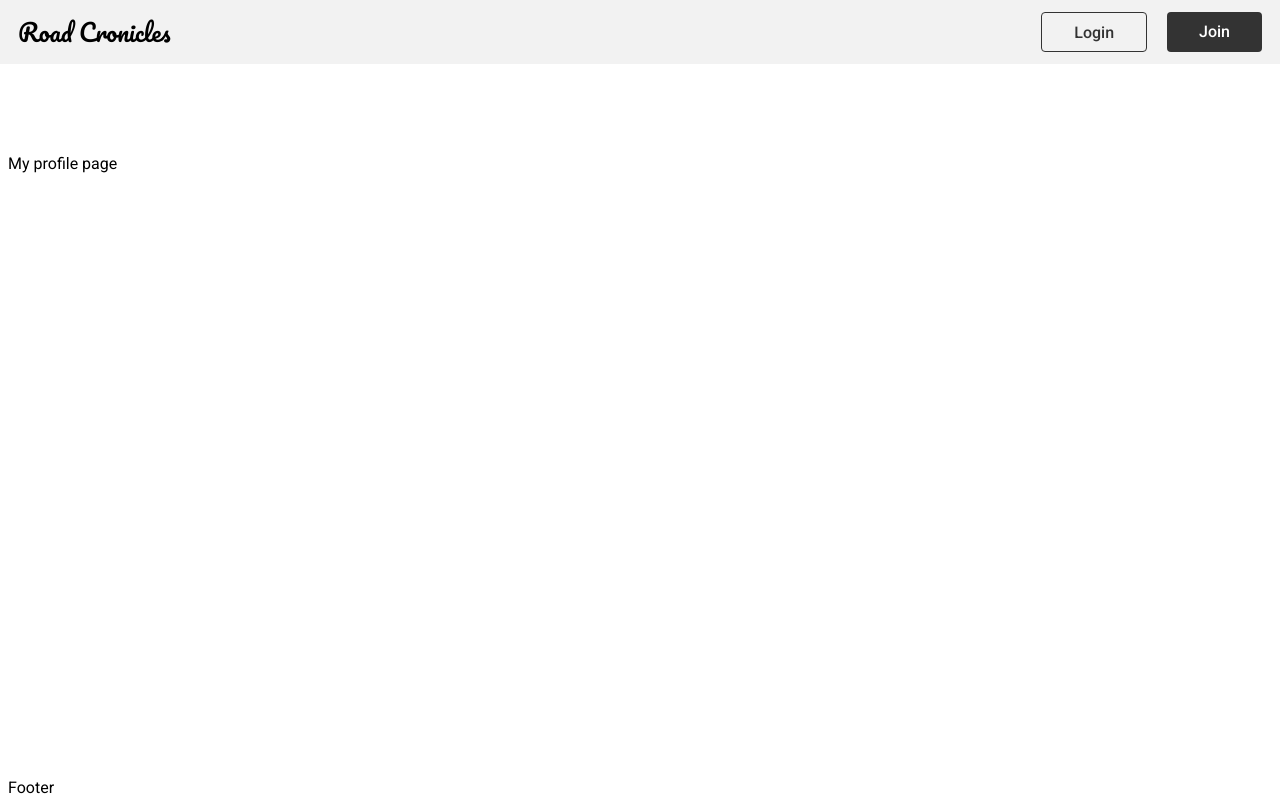
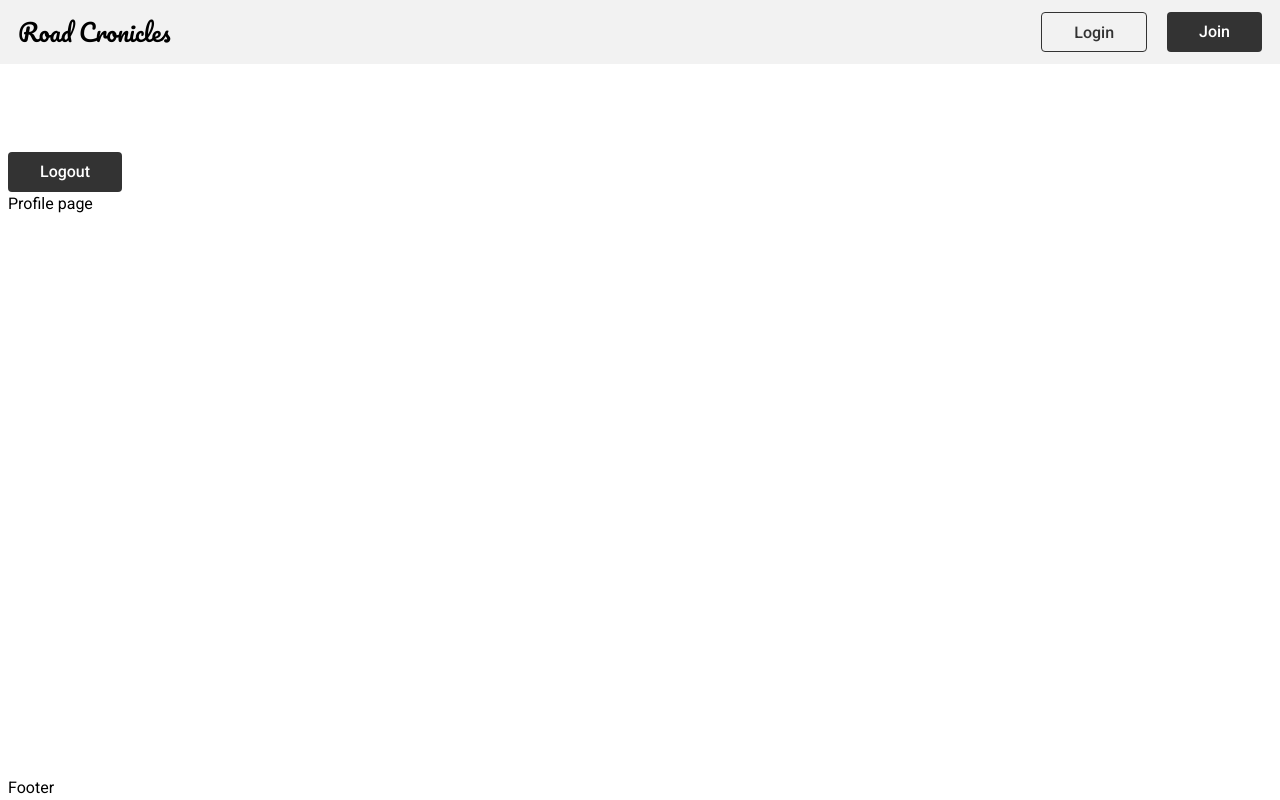
Before and after one commit to Griunvald/travel_app_client, a React (Vite) app in the folder client/: page /profile in a window 1280 px wide. Built offline with nearby package versions, Linux system fonts and the light colour scheme.

Commit message:
Import Logout into Profile component

```diff
--- a/client/src/components/pages/Profile.jsx
+++ b/client/src/components/pages/Profile.jsx
@@ -1,7 +1,9 @@
+import Logout from '../features/Logout';
 function Profile() {
     return (
        <div>
-        My profile page
+        <Logout/>
+        Profile page
         </div>
     )
 }
```
